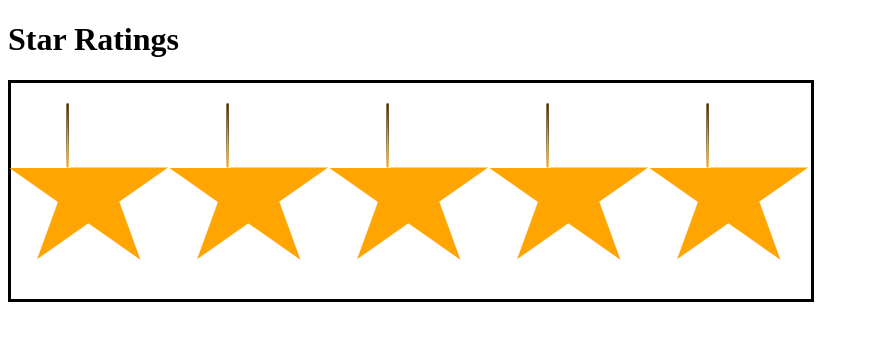
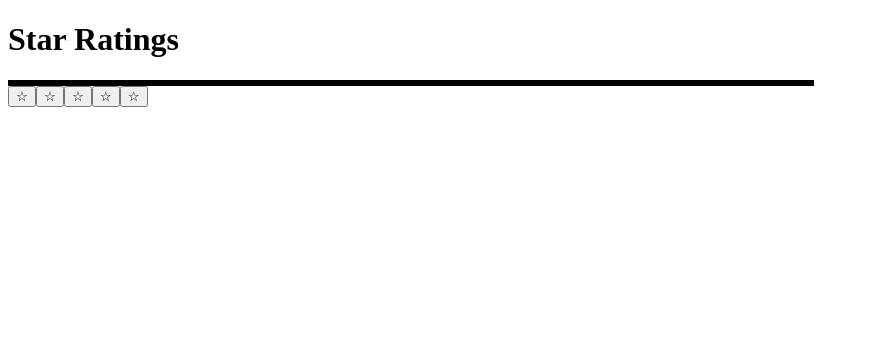
Before and after one commit to AreaerA/CoderCorner, a React (Vite) app: page / in a window 1280 px wide. Shown: the top 340 px of the page, without its empty margins (0-869 px from the left). Built offline with nearby package versions, Linux system fonts and the light colour scheme.

Commit message:
updated star component

```diff
--- a/client/App.tsx
+++ b/client/App.tsx
@@ -10,12 +10,10 @@
  *
  * **************************************************
  */
-import { Component } from 'react';
+
 // import { Switch, Route, withRouter, Redirect } from 'react-router-dom';
-import { connect } from 'react-redux'; // webpack v5 does not allow named imports for JSON modules
-import HelloWorld from './components/helloworld'
 import StarRating from './components/StarRating';
-
+import { Widget } from './components/StarWidget'
 
 /**
  *  Storing ENDPOINTS in config enables us to share these endpoints
@@ -24,86 +22,55 @@ import StarRating from './components/StarRating';
  *  social bot interceptor as well without having to remember to do so!
  */
 
-const mapStateToProps = (store) => ({
+export const WIDGET_SIZE = 5
 
-});
+const App = () => {
+  //? State Implementation?//
+//     const [tournament, setTournament] = useState({});
 
-const mapDispatchToProps = (dispatch) => ({
-
-});
-
-class App extends Component {
-  constructor(props) {
-    super(props);
-
-    this.state = {
-
-    };
-  }
-
-  // Initialize all current curriculum and YAML content on mount.
-  componentDidMount() {
-
-  }
-
-  componentDidUpdate(prevProps) {
-
-  }
-
-  render() {
-    return (
-      <div>
-        <StarRating />
-        {/* < HelloWorld / > */}
-      </div>
-    );
-  }
-}
-
-{/* export default withRouter(connect(mapStateToProps, mapDispatchToProps)(App)); */}
-export default App;
-
-
-
-
-//! Functional component architecture for App Component
-
-// import {useState, useEffect} from 'react';
-// import Leaderboard from './Components/Leaderboard';
-// import Header from './Components/Header';
-// import Footer from './Components/Footer';
-// import Tournament from './Components/Tournament';
-// //import Player from './Components/Player';
-// import './styling/styles.css';
-
-
-// const App = () => {
-//     const [leaderBoard, setLeaderboard] = useState([]);
-//     const [tournament, setTournament] = useState({});
-//     const [favorites, SetFavorites] = useState([]);
-//     // console.log(leaderboard)
 //     useEffect(() => {
 //         fetch('/api/test')
 //             .then(res => res.json())
 //             .then(data => setLeaderboard(data))
 //     }, []);
 
-//     useEffect(() => {
-//         fetch('/api/tournament')
-//             .then(res => res.json())
-//             .then(data => setTournament(data))
-//     }, {});
+    return (
+      <div>
+        <StarRating />
+        <Widget />
+        {/* < HelloWorld / > */}
+      </div>
+    );
+}
 
+{/* export default withRouter(connect(mapStateToProps, mapDispatchToProps)(App)); */}
+export default App;
 
-
+//! Class App Component !//
+// const mapStateToProps = (store) => ({
+// });
+// const mapDispatchToProps = (dispatch) => ({
+// });
+// class App extends Component {
+//   constructor(props) {
+//     super(props);
+//     this.state = {
+//     };
+//   }
+//   // Initialize all current curriculum and YAML content on mount.
+//   componentDidMount() {
+//   }
+//   componentDidUpdate(prevProps) {
+//   }
+//   render() {
 //     return (
-//         <div className='App'>
-//                 <Header />
-//                 <Leaderboard leaderBoard = {leaderBoard} />
-//                 <Tournament tournament = {tournament} />
-//                 <Footer />
-//         </div>
-//         )
-//     };
-
-//     export default App;
+//       <div>
+//         <StarRating />
+//         <Widget />
+//         {/* < HelloWorld / > */}
+//       </div>
+//     );
+//   }
+// }
+// {/* export default withRouter(connect(mapStateToProps, mapDispatchToProps)(App)); */}
+// export default App;
--- /dev/null
+++ b/client/components/Star.tsx
@@ -0,0 +1,28 @@
+import React from "react"
+
+type StarProps = {
+  index: number
+  isActive: boolean
+  isSaved: boolean
+  onMouseDown: (index: number) => void
+  onMouseEnter: (index: number) => void
+  onMouseLeave: () => void
+}
+
+export const Star = ({
+  index,
+  isActive,
+  isSaved,
+  onMouseDown,
+  onMouseEnter,
+  onMouseLeave
+}: StarProps) => (
+  <button
+    className="star"
+    onMouseDown={() => onMouseDown(index)}
+    onMouseEnter={() => onMouseEnter(index)}
+    onMouseLeave={() => onMouseLeave()}
+  >
+    {isSaved || isActive ? "⭐️" : "☆"}
+  </button>
+)
--- a/client/components/StarRating.tsx
+++ b/client/components/StarRating.tsx
@@ -28,13 +28,14 @@ useEffect(() => {
 let name = 'five-pointed-star';
 function handleClick(e, i) {
     e.preventDefault();
-    name = "five-pointed-star:after";}
+    name = "five-pointed-star";
+}
 
     return(
         <div>
             <h1>Star Ratings</h1>
             <div className='Star-Container'>
-                {/* <div className="five-pointed-star:before" key = {1} onClick = {}></div>
+                {/* <div className="five-pointed-star:before" key = {1}></div>
                 <div className="five-pointed-star:before" key = {2}></div>
                 <div className="five-pointed-star:before" key = {3}></div>
                 <div className="five-pointed-star:before" key = {4}></div>
@@ -43,7 +44,7 @@ function handleClick(e, i) {
                      <div className="five-pointed-star" key={star+1} onClick={(e) => handleClick(e, i)}></div>
                 )
                 )} */}
-                {star}
+                {}
             </div>
         </div >
     )
--- /dev/null
+++ b/client/components/StarWidget.tsx
@@ -0,0 +1,45 @@
+import { useState } from "react"
+import { WIDGET_SIZE } from "../App"
+import { Star } from "./Star"
+
+export const Widget = () => {
+  const [numActiveStars, setNumActiveStars] = useState(0)
+  const [numSavedStars, setNumSavedStars] = useState(0)
+  const [isHover, setIsHover] = useState(false)
+
+  const handleClick = (index: number) => {
+    if (numActiveStars === numSavedStars && numSavedStars > 0) {
+      setIsHover(false)
+      setNumSavedStars(0)
+      setNumActiveStars(0)
+    } else {
+      setNumSavedStars(index)
+    }
+  }
+
+  const handleEnter = (index: number) => {
+    setIsHover(true)
+    setNumActiveStars(index)
+  }
+
+  const handleLeave = () => {
+    setIsHover(false)
+    setNumActiveStars(0)
+  }
+
+  return (
+    <div className="widget">
+      {new Array(WIDGET_SIZE).fill(null).map((_, i) => (
+        <Star
+          key={Math.random() * 1000}
+          index={i + 1}
+          isActive={i < numActiveStars}
+          isSaved={!isHover && i < numSavedStars}
+          onMouseDown={handleClick}
+          onMouseEnter={handleEnter}
+          onMouseLeave={handleLeave}
+        />
+      ))}
+    </div>
+  )
+}
```
